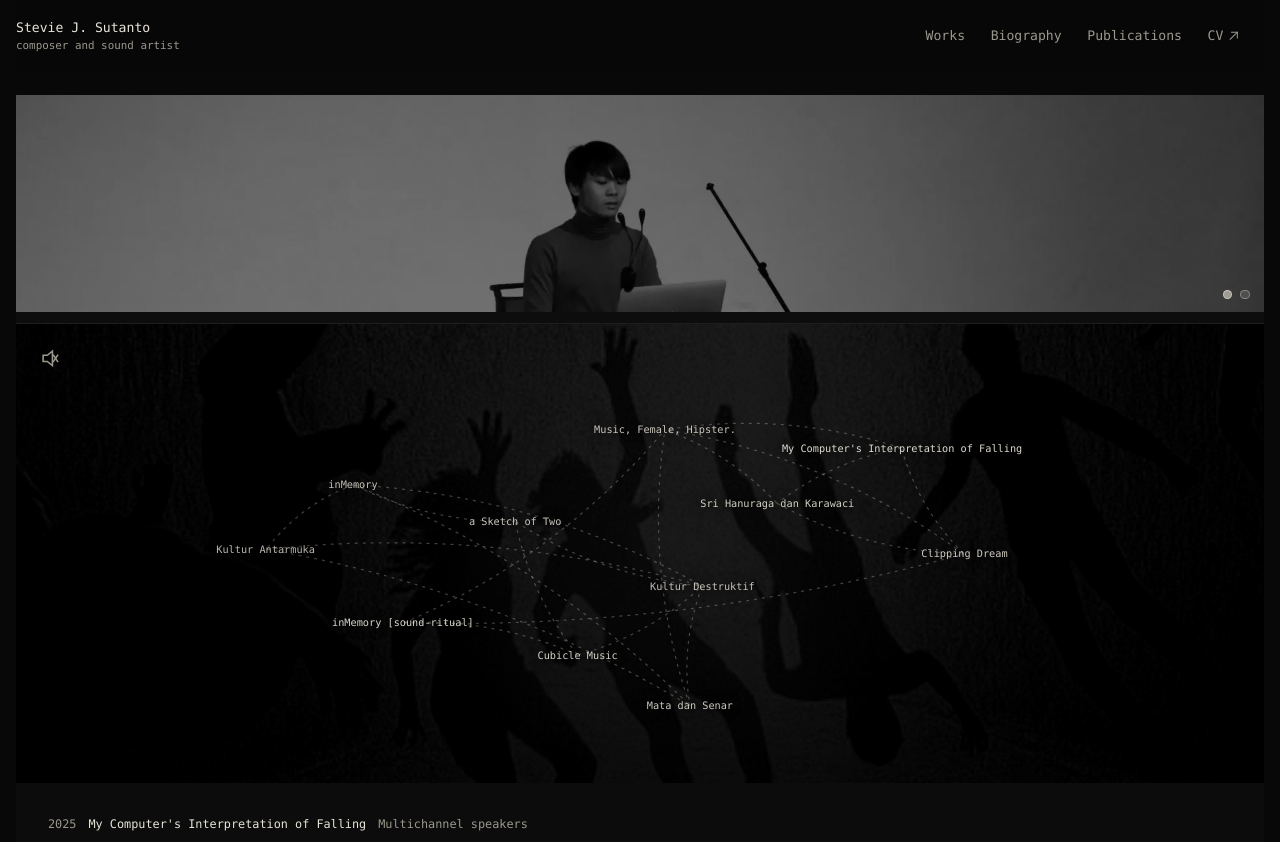
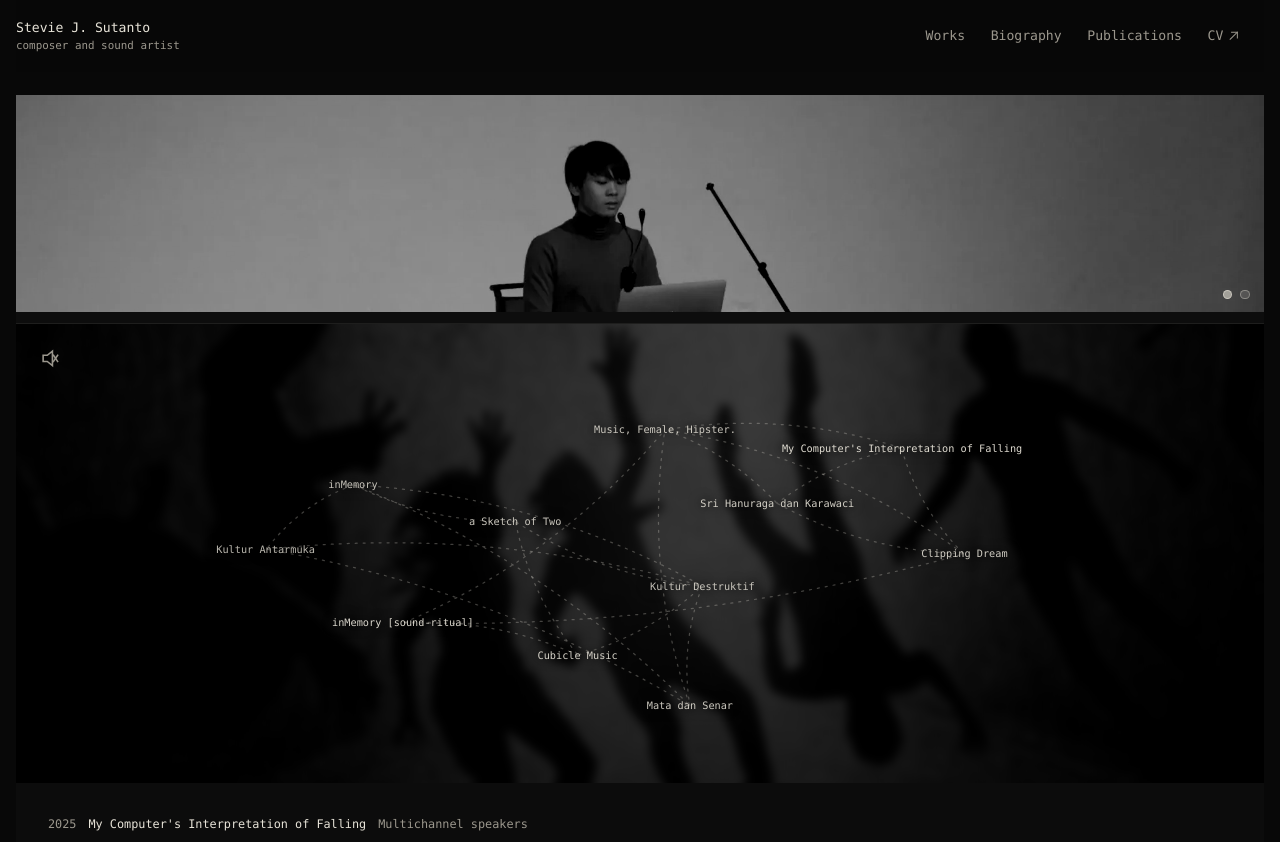
Before and after one commit to steviejsutanto/steviejsutanto.github.io, a website: page index.html in a window 1280 px wide. Shown: the top 842 px of the page. Drawn offline with Linux system fonts and the light colour scheme.

Commit message:
Brighten hero images and soften constellation backdrop

```diff
--- a/styles.css
+++ b/styles.css
@@ -258,7 +258,7 @@
 }
 
 .image-rail .carousel-slide {
-  filter: grayscale(1) contrast(1.08) brightness(0.72);
+  filter: grayscale(1) contrast(1.22) brightness(0.9);
 }
 
 .image-rail .carousel-slide:first-of-type {
@@ -324,10 +324,10 @@
   opacity: 0;
   pointer-events: none;
   background:
-    radial-gradient(circle at 52% 48%, rgba(255, 255, 255, 0.06), transparent 21rem),
-    linear-gradient(rgba(8, 8, 8, 0.82), rgba(8, 8, 8, 0.92)),
+    radial-gradient(circle at 52% 48%, rgba(255, 255, 255, 0.08), transparent 21rem),
+    linear-gradient(rgba(8, 8, 8, 0.66), rgba(8, 8, 8, 0.82)),
     var(--work-image) center / cover no-repeat;
-  filter: grayscale(1) brightness(0.7) contrast(1.08);
+  filter: grayscale(1) brightness(0.84) contrast(1.16) blur(5px);
   transition: opacity 900ms ease;
 }
 
```
